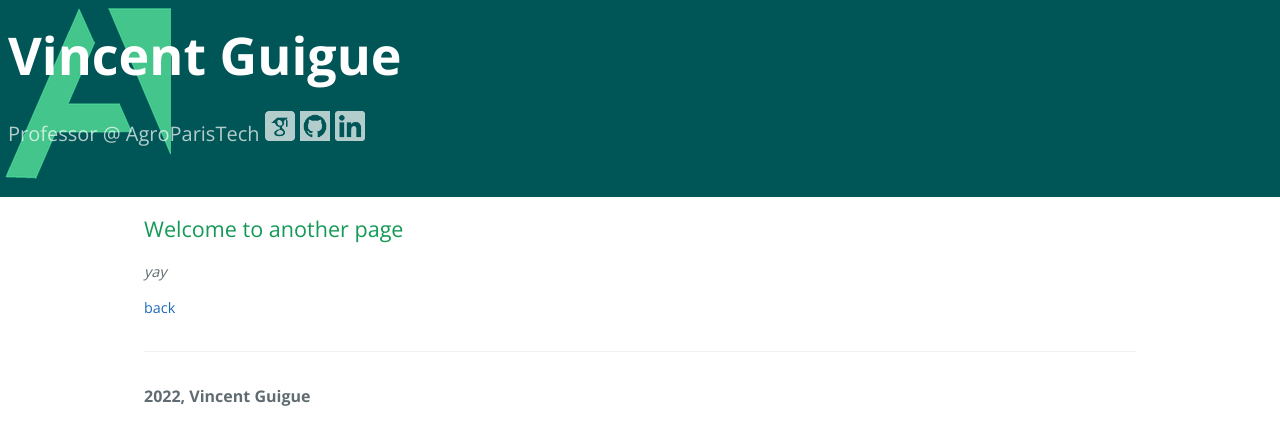
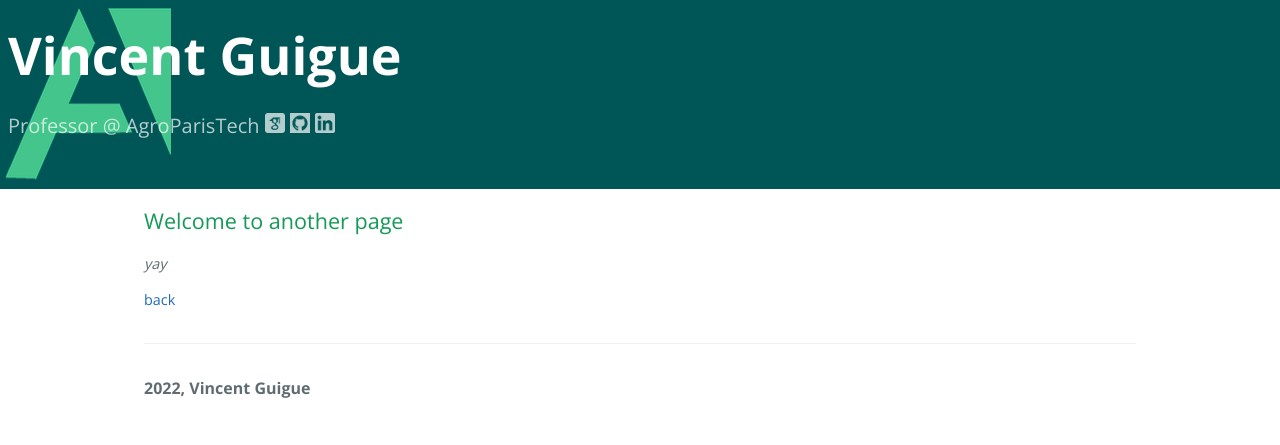
Before and after one commit to vguigue/vguigue.github.io, a Jekyll site: the page built from another-page.md, in a window 1280 px wide. Shown: the top 445 px of the page. Built offline with Jekyll 4.4.1, drawn with Linux system fonts in a browser that asks for light colours.

Commit message:
new icon

```diff
--- a/_layouts/default.html
+++ b/_layouts/default.html
@@ -18,9 +18,9 @@
     <header class="page-header" role="banner">
       <h1 class="project-name">Vincent Guigue</h1>
       <h2 class="project-tagline">Professor @ AgroParisTech
-      <a href="https://scholar.google.com/citations?user=VvFT0nAAAAAJ" title="Google Scholar"> <img src="/resources/scholar.png" height=30px> </a>
-      <a href="https://github.com/vguigue" title="GitHub"> <img src="/resources/github.png" height=30px></a>
-      <a href="https://www.linkedin.com/in/vincent-guigue-95504375"  title="LinkedIn"> <img src="/resources/linkedin.png" height=30px></a></h2>
+      <a href="https://scholar.google.com/citations?user=VvFT0nAAAAAJ" title="Google Scholar"> <img src="/resources/scholar.png" height=20px> </a>
+      <a href="https://github.com/vguigue" title="GitHub"> <img src="/resources/github.png" height=20px></a>
+      <a href="https://www.linkedin.com/in/vincent-guigue-95504375"  title="LinkedIn"> <img src="/resources/linkedin.png" height=20px></a></h2>
     </header>
 
     <main id="content" class="main-content" role="main">
```
